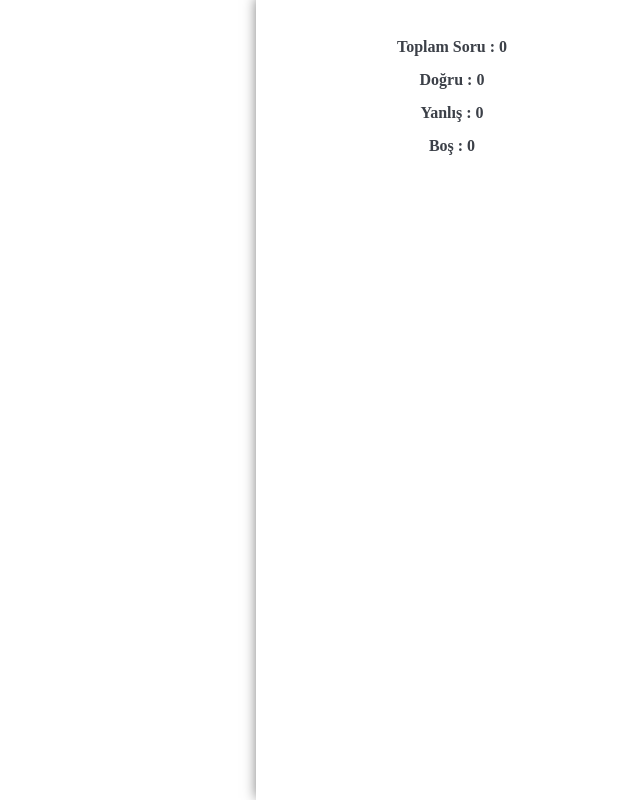
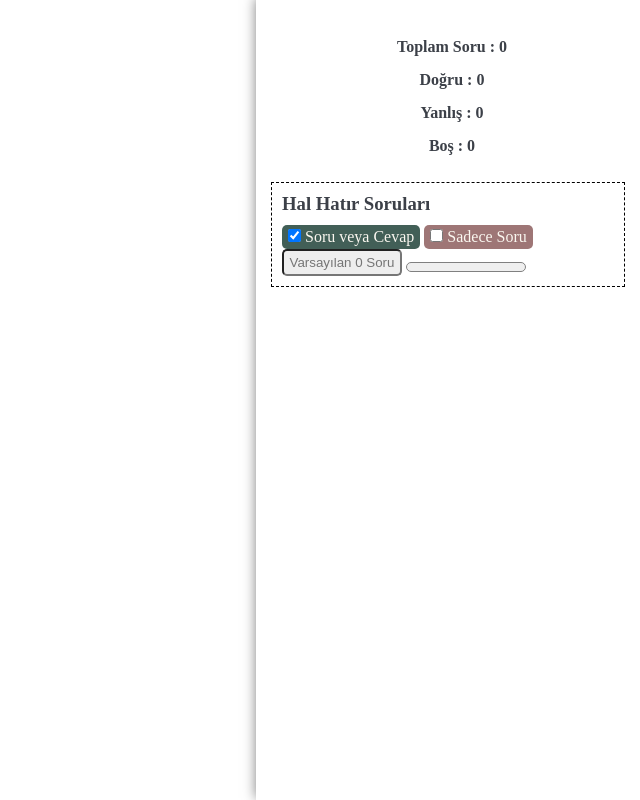
Before and after one commit to burakkrt/EnglishWorkout-VanillaJavascript, a plain HTML site: page index.html in a window 1280 px wide. Shown: the whole page, without its empty margins (640-1280 px from the left). Drawn offline with nearby package versions, Linux system fonts and the light colour scheme.

Commit message:
#menu silinen içerik bir kısmı yazıldı 1

```diff
--- a/index.html
+++ b/index.html
@@ -5,6 +5,7 @@
     <meta http-equiv="X-UA-Compatible" content="IE=edge">
     <meta name="viewport" content="width=device-width, initial-scale=1.0">
     <title>English Workout</title>
+    <link rel="stylesheet" href="https://fonts.googleapis.com/css2?family=Material+Symbols+Outlined:opsz,wght,FILL,GRAD@20..48,100..700,0..1,-50..200" />
     <link rel="stylesheet" href="assets/css/style.css">
 </head>
 <body>
@@ -19,7 +20,23 @@
         </div>
 
 
+        <div class="menu-item">
+            <h3 class="header-text">Hal Hatır Soruları</h3>
 
+            <div class="soru-ve-cevap">
+                <input type="checkbox" name="hal-hatir-soru-ve-cevap" id="hal-hatir-soru-ve-cevap" checked>
+                <label for="hal-hatir-soru-ve-cevap">Soru veya Cevap</label>
+            </div>
+
+            <div class="sadece-soru">
+                <input type="checkbox" name="hal-hatir-sadece-soru" id="hal-hatir-sadece-soru">
+                <label for="hal-hatir-sadece-soru">Sadece Soru</label>
+            </div>
+
+            <input class="textbox-input" type="text" name="" id="" placeholder="Varsayılan 0 Soru">
+            <button></button>
+
+        </div>
 
 
     </div>
```
